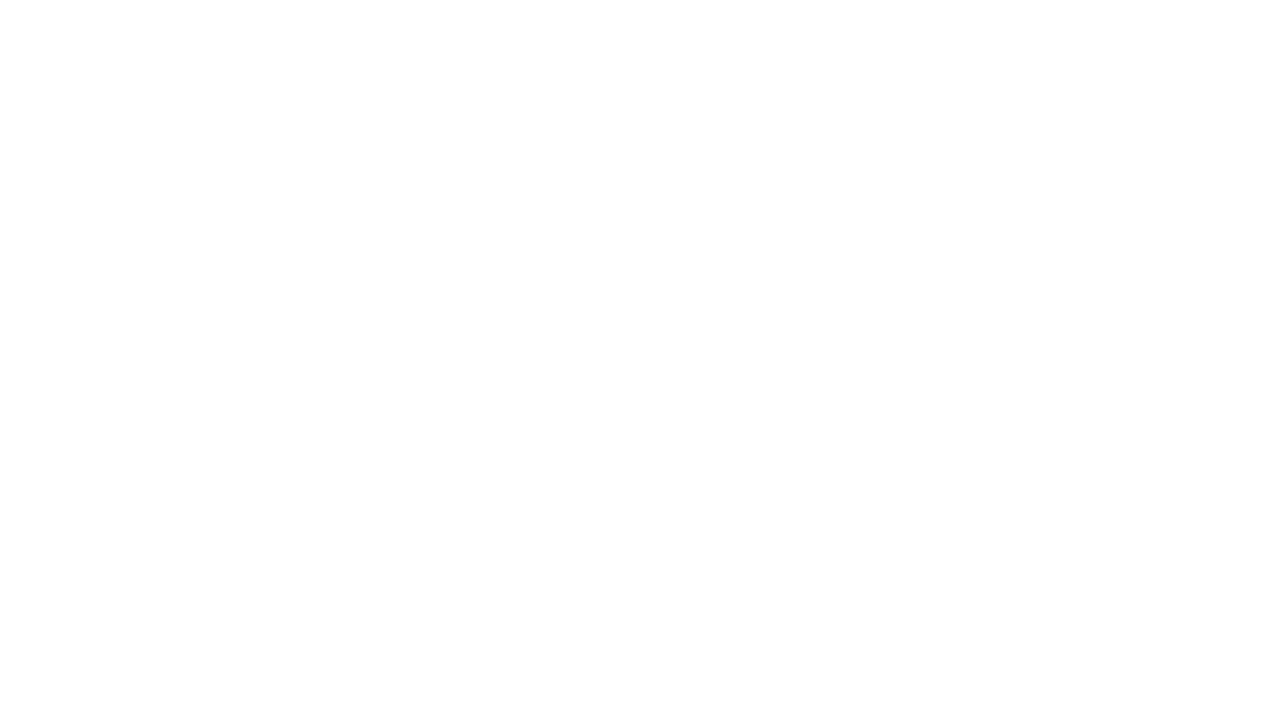
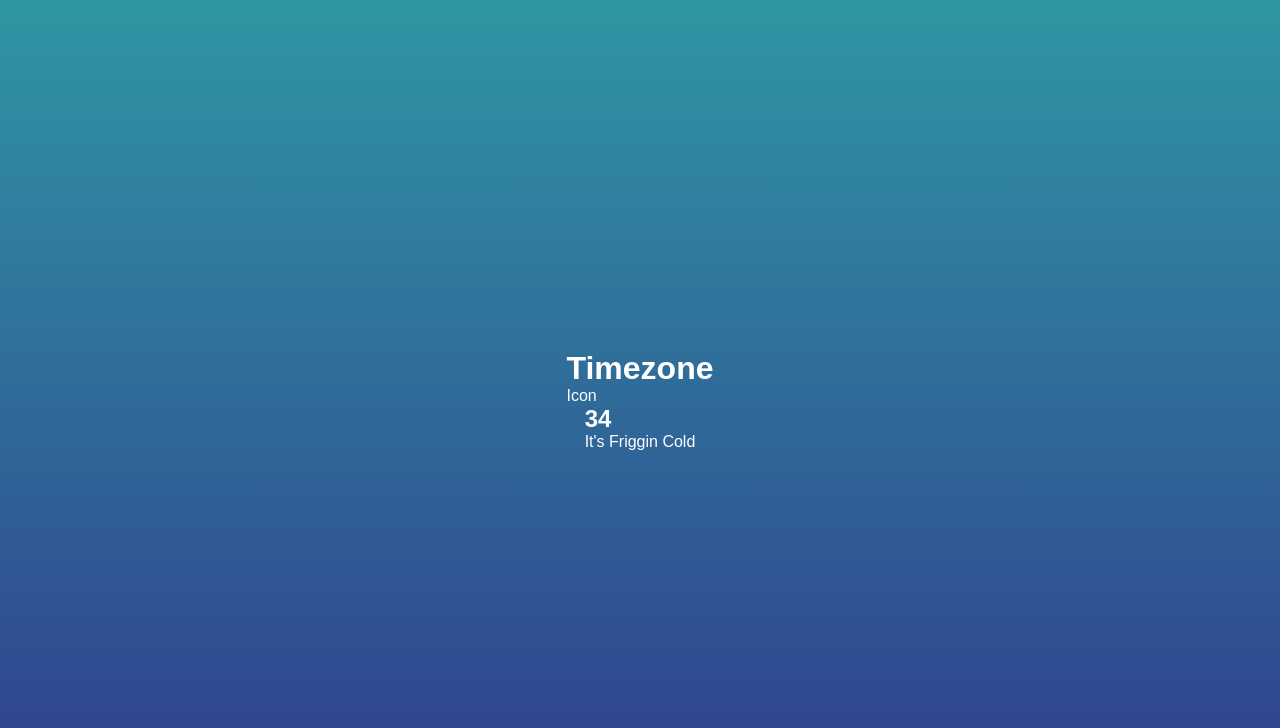
Before and after one commit to thaib91/vanillajs-weather, a plain HTML site: page index.html in a window 1280 px wide. Drawn offline with Linux system fonts and the light colour scheme.

Commit message:
CSS and HTML body set

```diff
--- a/index.html
+++ b/index.html
@@ -1,12 +1,23 @@
 <!DOCTYPE html>
 <html lang="en">
-<head>
-    <meta charset="UTF-8"/>
-    <meta name="viewport" content="width=device-width, initial-scale=1.0"/>
-    <meta http-equiv="X-UA-Compatible" content="ie=edge"/>
-    <title>Document</title>
-</head>
-<body>
+  <head>
+    <meta charset="UTF-8" />
+    <meta name="viewport" content="width=device-width, initial-scale=1.0" />
+    <meta http-equiv="X-UA-Compatible" content="ie=edge" />
+    <link rel="stylesheet" href="./styles.css" />
+    <title>Weather</title>
+  </head>
+  <body>
+    <div class="location">
+      <h1 class="location-timezone">Timezone</h1>
+      <p>Icon</p>
+    </div>
 
-</body>
+    <div class="temperature">
+      <h2 class="temperature-degree">34</h2>
+      <div class="temperature-description">It's Friggin Cold</div>
+    </div>
+
+    <script src="app.js"></script>
+  </body>
 </html>
--- a/styles.css
+++ b/styles.css
@@ -0,0 +1,16 @@
+*{
+    margin: 0;
+    padding: 0;
+    box-sizing: border-box;
+}
+
+body{
+    height: 100vh;
+    display: flex;
+    justify-content: center;
+    flex-direction: column;
+    align-items: center;
+    background: linear-gradient(rgb(47,150,163), rgb(48,62,143));
+    font-family: sans-serif;
+    color: white;
+}
```
